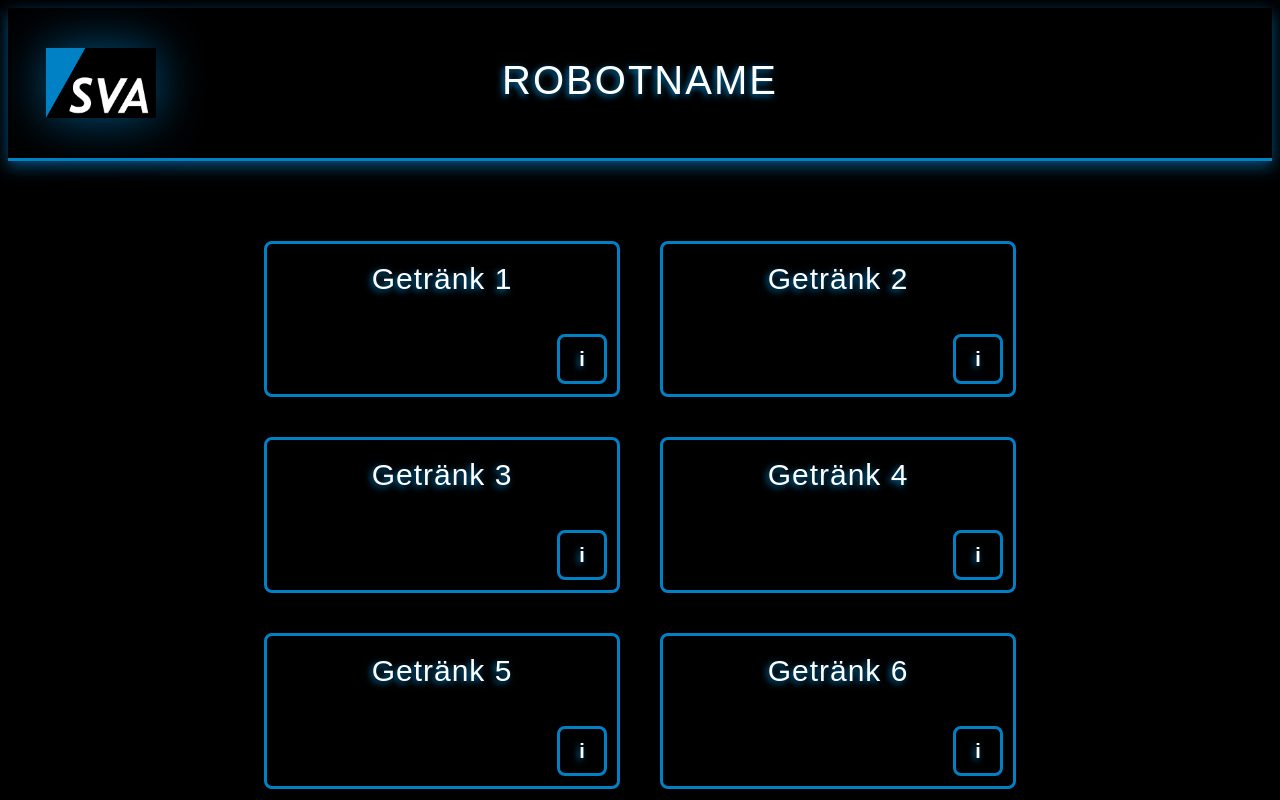
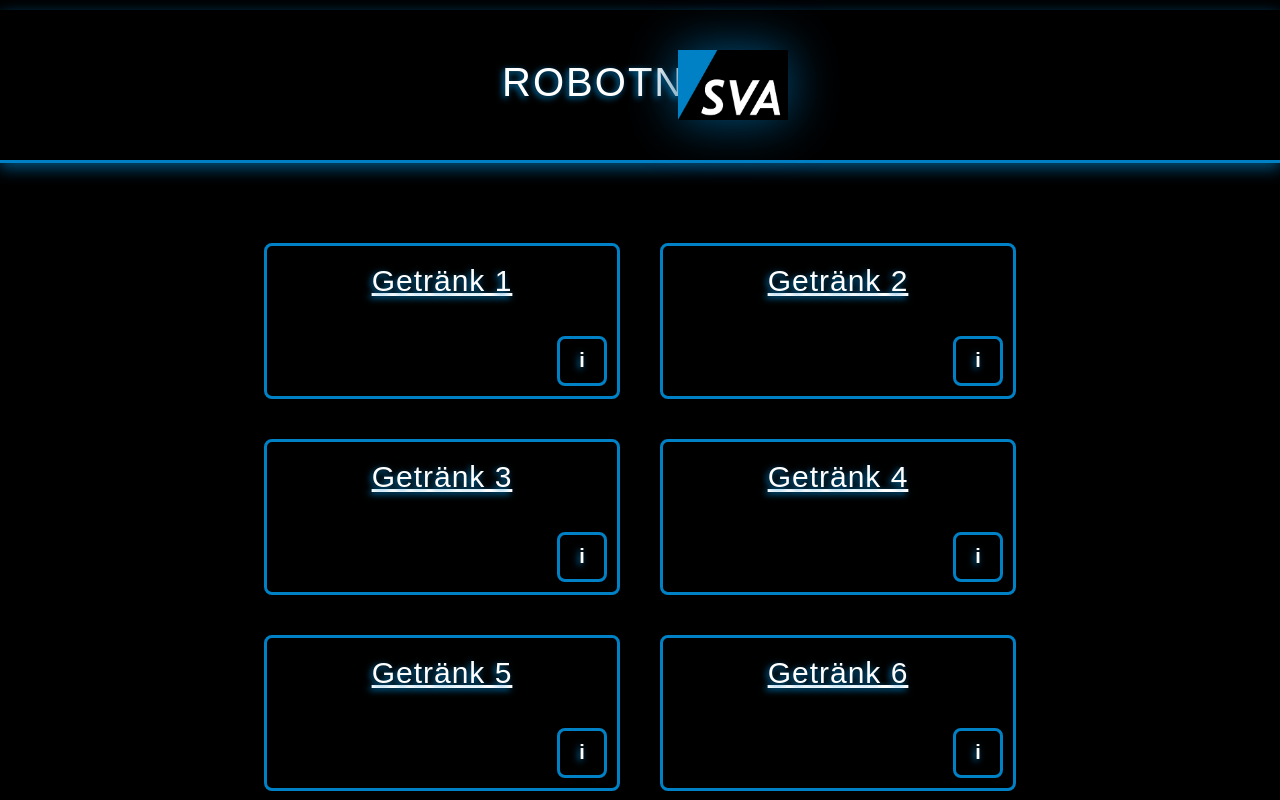
Before and after one commit to freshgamingYT/test, a Flask app: page / in a window 1280 px wide. Run offline with Flask 3, Linux system fonts and the light colour scheme; parts of the project's set-up code (start-up, migrations or seed data) failed here and were passed over.

Commit message:
Update styles.css

```diff
--- a/code/html/static/styles.css
+++ b/code/html/static/styles.css
@@ -1,5 +1,11 @@
 body {
     background-color: black;
+    display: flex;
+    justify-content: center;
+    align-items: center;
+    height: 100vh;
+    margin: 0;
+    flex-direction: column;
 }
 
 .box {
@@ -22,10 +28,11 @@ body {
 .headerbox {
     padding-top: 50px;
     height: 100px;
-    width: max;
+    width: 100%;
     color: black;
     border-bottom: 3px solid #0081C6;
     box-shadow: 0 5px 15px rgb(0, 83, 128);
+    text-align: center;
 }
 
 .robotname {
@@ -75,7 +82,6 @@ body {
     font-family: sans-serif;
     text-shadow: -2px 2px 6px #0081C6;
     letter-spacing: 1px;
-    text-decoration: none;
 }
 
 .infobutton {
@@ -124,7 +130,6 @@ body {
 .mixbutton {
     font-size: 30px;
     padding: 50px, 150px;
-    position: fixed;
     width: 350px;
     height: 150px;
     border: 3px solid #0081C6;
@@ -139,3 +144,9 @@ body {
     align-items: center;
     justify-content: center;
 }
+
+.mixbutton:hover {
+    transform: scale(1.05);
+    box-shadow: 0 0 40px  #005380;
+    text-shadow: 0 0 10px  #005380;
+}
```
